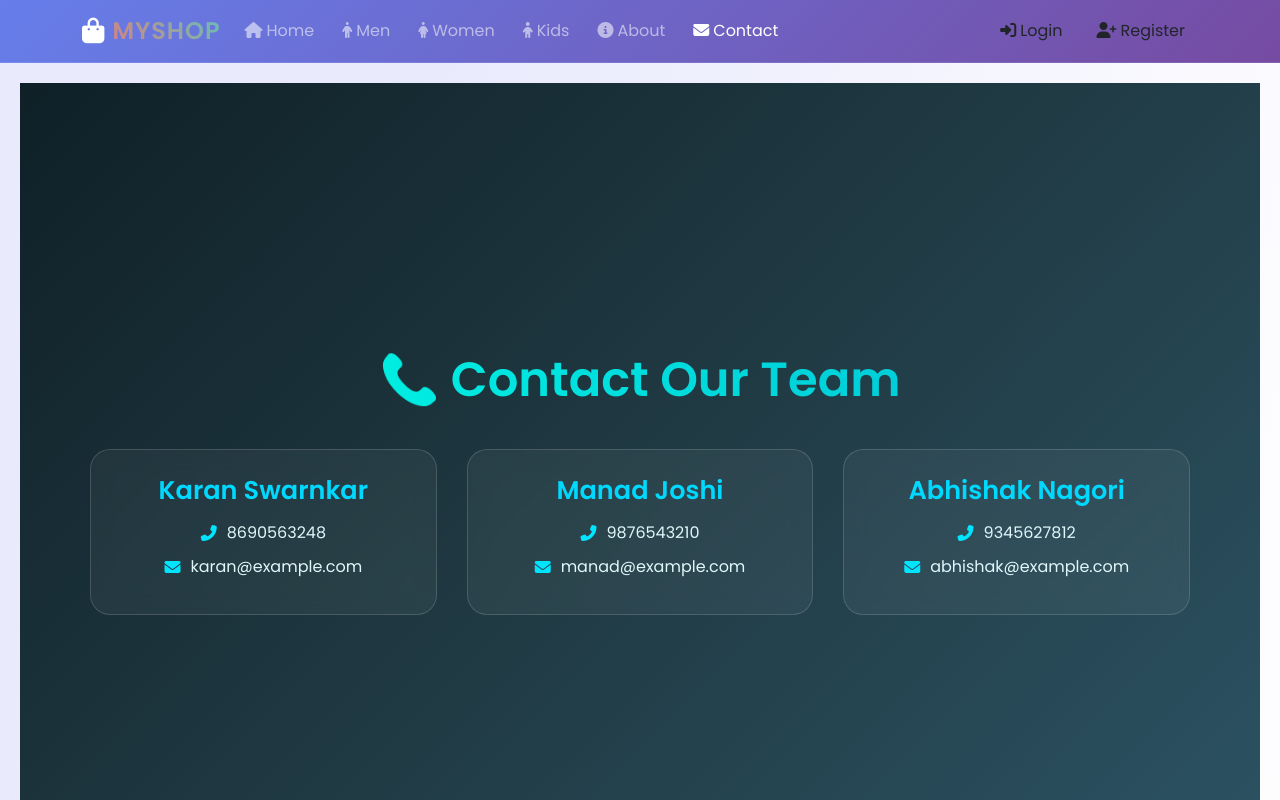
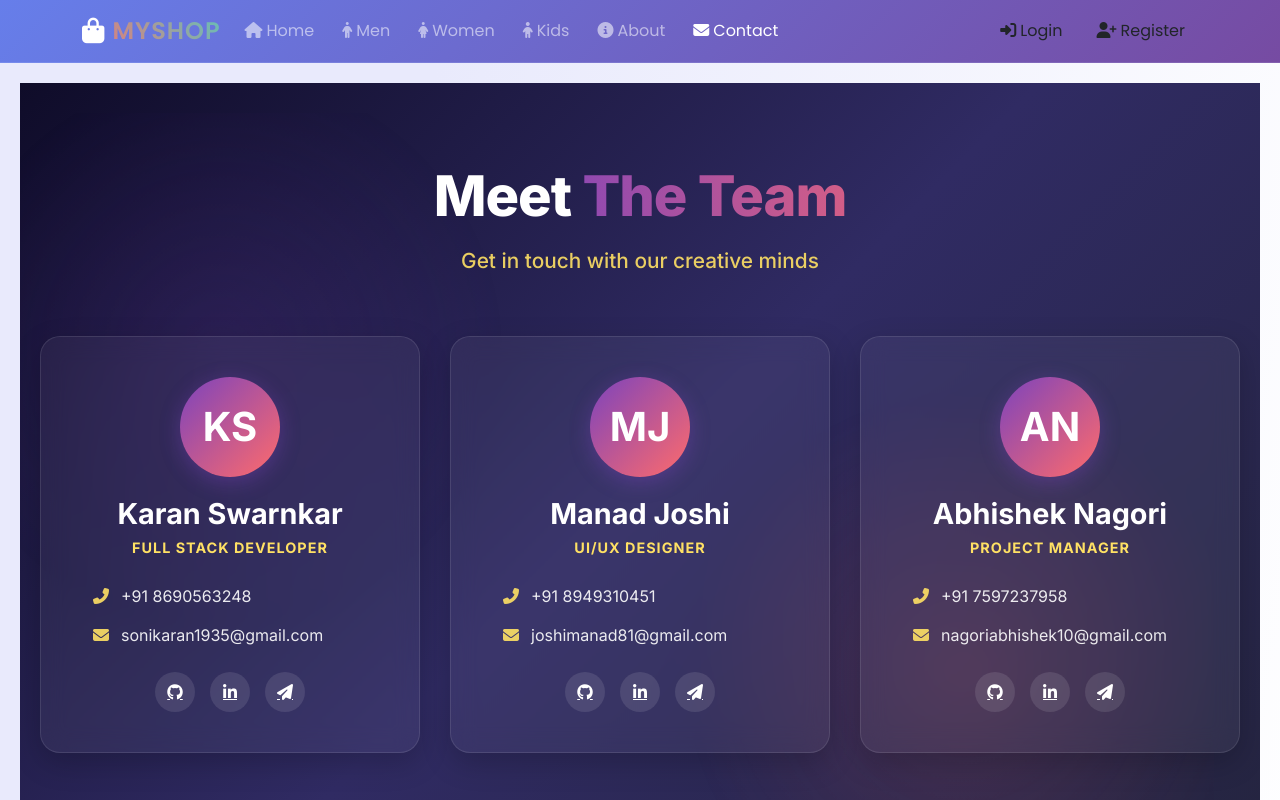
Before and after one commit to karans2344q/myapp, a React (Create React App) app: page /contact in a window 1280 px wide. Shown: the top 800 px of the page. Built offline with nearby package versions, Linux system fonts and the light colour scheme; no server answers; a web font is replaced by a local one.

Commit message:
contact chnage

```diff
--- a/src/pages/Contact/Contact.css
+++ b/src/pages/Contact/Contact.css
@@ -1,71 +1,221 @@
+/* Contact.css */
 @import url('https://cdnjs.cloudflare.com/ajax/libs/font-awesome/6.4.0/css/all.min.css');
+@import url('https://fonts.googleapis.com/css2?family=Inter:wght@500;700;800&display=swap');
 
-.contact-page {
+:root {
+  --primary-purple: #7c43bd;
+  --primary-red: #ff6b6b;
+  --accent-yellow: #ffe164;
+  --text-white: #fff;
+}
+
+.joc-contact-page {
   min-height: 100vh;
-  background: linear-gradient(135deg, #0f2027, #203a43, #2c5364); /* Deep blue gradient */
-  padding: 60px 20px;
-  color: #fff;
-  display: flex;
-  align-items: center;
-  justify-content: center;
-  font-family: 'Poppins', sans-serif;
+  background: linear-gradient(135deg, #0f0c29, #302b63, #24243e);
+  padding: 80px 20px;
+  font-family: 'Inter', sans-serif;
+  position: relative;
+  overflow: hidden;
+}
+
+.joc-contact-page::before {
+  content: '';
+  position: absolute;
+  top: 0;
+  left: 0;
+  width: 100%;
+  height: 100%;
+  background:
+    radial-gradient(circle at 20% 30%, rgba(124, 67, 189, 0.15) 0%, transparent 25%),
+    radial-gradient(circle at 80% 70%, rgba(255, 107, 107, 0.15) 0%, transparent 25%);
+  animation: floatBackground 15s linear infinite alternate;
+}
+
+@keyframes floatBackground {
+  0% { transform: translate(0, 0); }
+  50% { transform: translate(-5%, 5%); }
+  100% { transform: translate(5%, -5%); }
 }
 
 .contact-container {
-  max-width: 1100px;
-  width: 100%;
+  max-width: 1200px;
+  margin: 0 auto;
+  position: relative;
+  z-index: 2;
+}
+
+.contact-header {
   text-align: center;
+  margin-bottom: 60px;
 }
 
 .contact-title {
-  font-size: 3rem;
-  font-weight: bold;
-  margin-bottom: 40px;
-  color: #00ffe7;
-  background: linear-gradient(90deg, #00ffe7, #00bcd4);
+  font-size: 3.5rem;
+  font-weight: 800;
+  color: var(--text-white);
+  margin-bottom: 15px;
+  letter-spacing: -1px;
+}
+
+.gradient-text {
+  background: linear-gradient(90deg, var(--primary-purple), var(--primary-red));
   -webkit-background-clip: text;
   -webkit-text-fill-color: transparent;
+  animation: gradientMove 8s ease infinite;
+  background-size: 200% auto;
+}
+
+.contact-subtitle {
+  font-size: 1.3rem;
+  color: var(--accent-yellow);
+  opacity: 0.9;
+  font-weight: 500;
 }
 
 .contact-cards {
   display: grid;
-  grid-template-columns: repeat(auto-fit, minmax(280px, 1fr));
+  grid-template-columns: repeat(auto-fit, minmax(300px, 1fr));
   gap: 30px;
 }
 
 .contact-card {
   background: rgba(255, 255, 255, 0.05);
-  backdrop-filter: blur(10px);
+  backdrop-filter: blur(12px);
   border-radius: 20px;
-  padding: 25px;
-  border: 1px solid rgba(255, 255, 255, 0.15);
-  transition: transform 0.4s ease, background 0.4s ease, border 0.3s;
+  padding: 40px 30px;
+  border: 1px solid rgba(255, 255, 255, 0.1);
+  transition: all 0.4s ease;
+  position: relative;
+  overflow: hidden;
+  box-shadow: 0 10px 30px rgba(0, 0, 0, 0.2);
+  animation: fadeInUp 0.6s cubic-bezier(0.18, 0.85, 0.48, 1.1) calc(var(--i) * 0.1s);
+  animation-fill-mode: both;
+}
+
+.card-glow {
+  position: absolute;
+  top: -50%;
+  left: -50%;
+  width: 200%;
+  height: 200%;
+  background: radial-gradient(circle, rgba(124, 67, 189, 0.1) 0%, transparent 60%);
+  opacity: 0;
+  transition: opacity 0.5s ease;
+  z-index: -1;
 }
 
 .contact-card:hover {
-  transform: translateY(-8px) scale(1.03);
-  background: rgba(255, 255, 255, 0.1);
-  border-color: rgba(0, 255, 255, 0.4);
+  transform: translateY(-10px);
+  box-shadow: 0 15px 40px rgba(124, 67, 189, 0.3);
+  border-color: rgba(255, 255, 255, 0.2);
+}
+
+.contact-card:hover .card-glow {
+  opacity: 1;
+}
+
+.person-avatar {
+  width: 100px;
+  height: 100px;
+  margin: 0 auto 20px;
+  border-radius: 50%;
+  background: linear-gradient(135deg, var(--primary-purple), var(--primary-red));
+  display: flex;
+  align-items: center;
+  justify-content: center;
+  color: white;
+  font-size: 2.5rem;
+  font-weight: 700;
+  box-shadow: 0 5px 20px rgba(124, 67, 189, 0.4);
 }
 
 .contact-card h2 {
-  font-size: 1.6rem;
-  font-weight: 600;
-  margin-bottom: 15px;
-  color: #00d9ff;
+  font-size: 1.8rem;
+  font-weight: 700;
+  margin-bottom: 5px;
+  color: var(--text-white);
+  text-align: center;
 }
 
-.contact-card p {
+.person-role {
+  color: var(--accent-yellow);
+  font-weight: 600;
+  margin-bottom: 25px;
+  text-align: center;
+  font-size: 0.9rem;
+  letter-spacing: 1px;
+  text-transform: uppercase;
+}
+
+.contact-info {
+  margin: 25px 0;
+}
+
+.contact-info p {
   font-size: 1rem;
-  margin-bottom: 10px;
+  margin-bottom: 15px;
+  display: flex;
+  align-items: center;
+  gap: 10px;
+  color: var(--text-white);
+  opacity: 0.9;
+  padding: 0 20px;
+}
+
+.contact-info i {
+  color: var(--accent-yellow);
+  width: 20px;
+  text-align: center;
+}
+
+.social-links {
+  display: flex;
+  justify-content: center;
+  gap: 15px;
+  margin-top: 25px;
+}
+
+.social-links a {
+  width: 40px;
+  height: 40px;
+  border-radius: 50%;
+  background: rgba(255, 255, 255, 0.1);
   display: flex;
   align-items: center;
   justify-content: center;
-  gap: 10px;
-  color: #e0f7fa;
+  color: white;
+  transition: all 0.3s ease;
 }
 
-/* Icon styles */
-.contact-card i {
-  color: #00e5ff;
+.social-links a:hover {
+  background: linear-gradient(135deg, var(--primary-purple), var(--primary-red));
+  transform: translateY(-3px) scale(1.1);
+  box-shadow: 0 5px 15px rgba(124, 67, 189, 0.4);
 }
+
+/* Animations */
+@keyframes gradientMove {
+  0% { background-position: 0% 50%; }
+  50% { background-position: 100% 50%; }
+  100% { background-position: 0% 50%; }
+}
+
+@keyframes fadeInUp {
+  from { opacity: 0; transform: translateY(30px); }
+  to { opacity: 1; transform: translateY(0); }
+}
+
+/* Responsive */
+@media (max-width: 768px) {
+  .contact-title {
+    font-size: 2.5rem;
+  }
+
+  .contact-subtitle {
+    font-size: 1.1rem;
+  }
+
+  .contact-cards {
+    grid-template-columns: 1fr;
+  }
+}
--- a/src/pages/Contact/Contact.js
+++ b/src/pages/Contact/Contact.js
@@ -5,31 +5,70 @@ export function Contact() {
   const team = [
     {
       name: 'Karan Swarnkar',
-      phone: '8690563248',
-      email: 'karan@example.com',
+      role: 'Full Stack Developer', // Changed from 'Lead Developer' to 'Full Stack Developer'
+      phone: '+91 8690563248',
+      email: 'sonikaran1935@gmail.com',
+      social: {
+        github: 'https://github.com',
+        linkedin: 'https://linkedin.com'
+      }
     },
     {
       name: 'Manad Joshi',
-      phone: '9876543210',
-      email: 'manad@example.com',
+      role: 'UI/UX Designer',
+      phone: '+91 8949310451',
+      email: 'joshimanad81@gmail.com',
+      social: {
+        github: 'https://github.com',
+        linkedin: 'https://linkedin.com'
+      }
     },
     {
-      name: 'Abhishak Nagori',
-      phone: '9345627812',
-      email: 'abhishak@example.com',
+      name: 'Abhishek Nagori',
+      role: 'Project Manager',
+      phone: '+91 7597237958',
+      email: 'nagoriabhishek10@gmail.com',
+      social: {
+        github: 'https://github.com',
+        linkedin: 'https://linkedin.com'
+      }
     },
   ];
 
   return (
-    <div className="contact-page">
+    <div className="joc-contact-page">
       <div className="contact-container">
-        <h1 className="contact-title">📞 Contact Our Team</h1>
+        <div className="contact-header">
+          <h1 className="contact-title">Meet <span className="gradient-text">The Team</span></h1>
+          <p className="contact-subtitle">Get in touch with our creative minds</p>
+        </div>
+
         <div className="contact-cards">
           {team.map((person, index) => (
-            <div key={index} className="contact-card">
+            <div key={index} className="contact-card" style={{ '--i': index }}>
+              <div className="card-glow"></div>
+              <div className="person-avatar">
+                {person.name.split(' ').map(n => n[0]).join('')}
+              </div>
               <h2>{person.name}</h2>
-              <p><i className="fas fa-phone-alt"></i> {person.phone}</p>
-              <p><i className="fas fa-envelope"></i> {person.email}</p>
+              <p className="person-role">{person.role}</p>
+
+              <div className="contact-info">
+                <p><i className="fas fa-phone-alt"></i> {person.phone}</p>
+                <p><i className="fas fa-envelope"></i> {person.email}</p>
+              </div>
+
+              <div className="social-links">
+                <a href={person.social.github} target="_blank" rel="noopener noreferrer">
+                  <i className="fab fa-github"></i>
+                </a>
+                <a href={person.social.linkedin} target="_blank" rel="noopener noreferrer">
+                  <i className="fab fa-linkedin-in"></i>
+                </a>
+                <a href={`mailto:${person.email}`}>
+                  <i className="fas fa-paper-plane"></i>
+                </a>
+              </div>
             </div>
           ))}
         </div>
```
Also changed, not shown: 1 other file (tests, documents, lock files or other folders).
